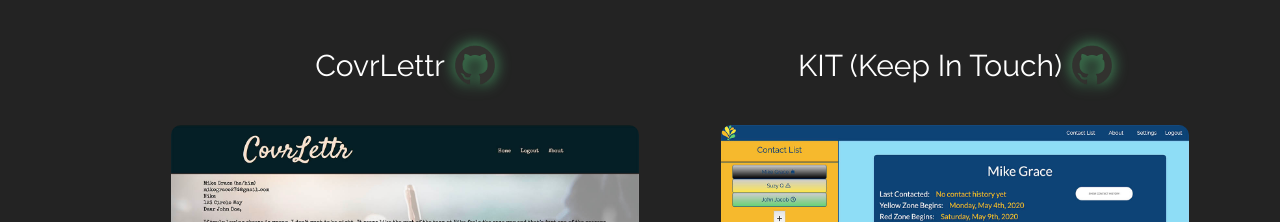
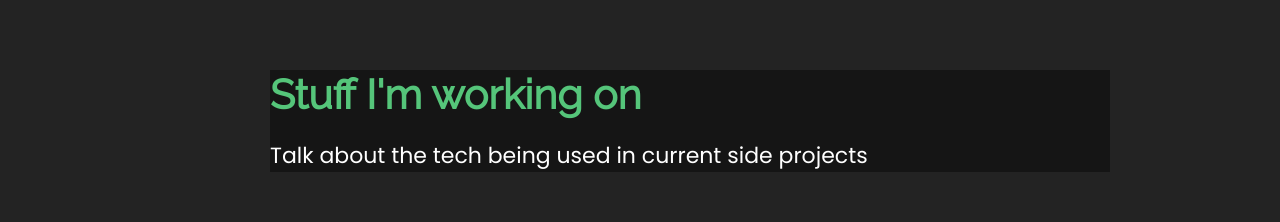
Before and after one commit to TravelFiend/Portfolio-Site-New, a React app: page / in a window 1280 px wide. Shown: the part 3473-3695 px from the top of the page. Built offline with nearby package versions, Linux system fonts and the light colour scheme.

Commit message:
almost done

```diff
--- a/src/sass/components/_textBlock.scss
+++ b/src/sass/components/_textBlock.scss
@@ -1,6 +1,7 @@
 .text-block {
   width: 70%;
   color: $color-primary;
+  background-color: $color-blackish;
   margin: 7rem 0 7rem 2rem;
   display: flex;
   flex-direction: column;
--- a/src/sections/About.jsx
+++ b/src/sections/About.jsx
@@ -13,7 +13,10 @@ const About = () => {
 
   return (
     <section id='about' className='section-about'>
-      <TextBlock header={textContent.header} description={textContent.body} />
+      <div>
+        <TextBlock header={textContent.header} description={textContent.body} />
+      </div>
+
       <Composition
         pic1={{ image: mikeCamel, alt: 'Mike on a Camel' }}
         pic2={{ image: mikeMountain, alt: 'Mike in the mountains' }}
--- a/src/sections/Work.jsx
+++ b/src/sections/Work.jsx
@@ -1,4 +1,5 @@
 import WorkItems from '../components/WorkItems';
+import TextBlock from '../components/TextBlock';
 
 const workItems = [
   {
@@ -48,6 +49,7 @@ const Work = () => {
   return (
     <section id="work" className="section-work">
       <WorkItems workItems={workItems} title="Professional Work" />
+      <TextBlock header="Stuff I'm working on" description="Talk about the tech being used in current side projects" />
       <WorkItems workItems={projectItems} title="Personal Projects" />
     </section>
   );
```
